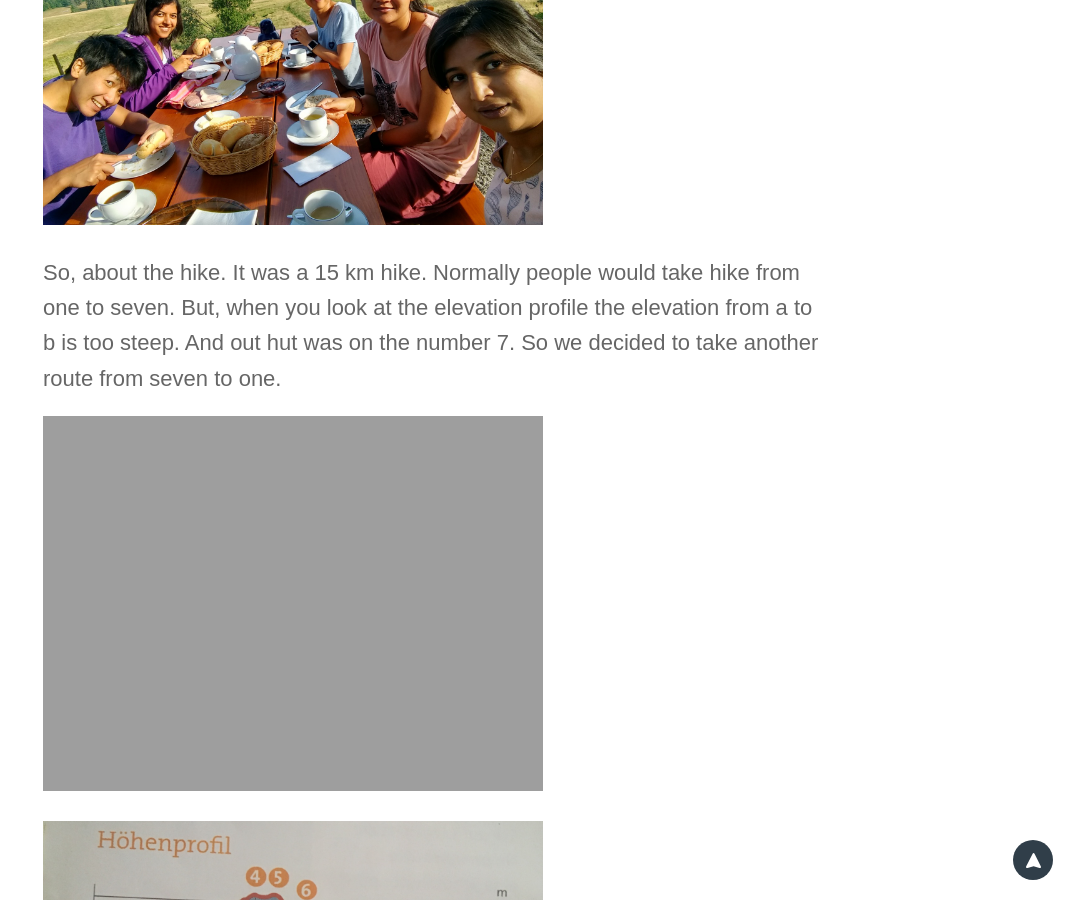
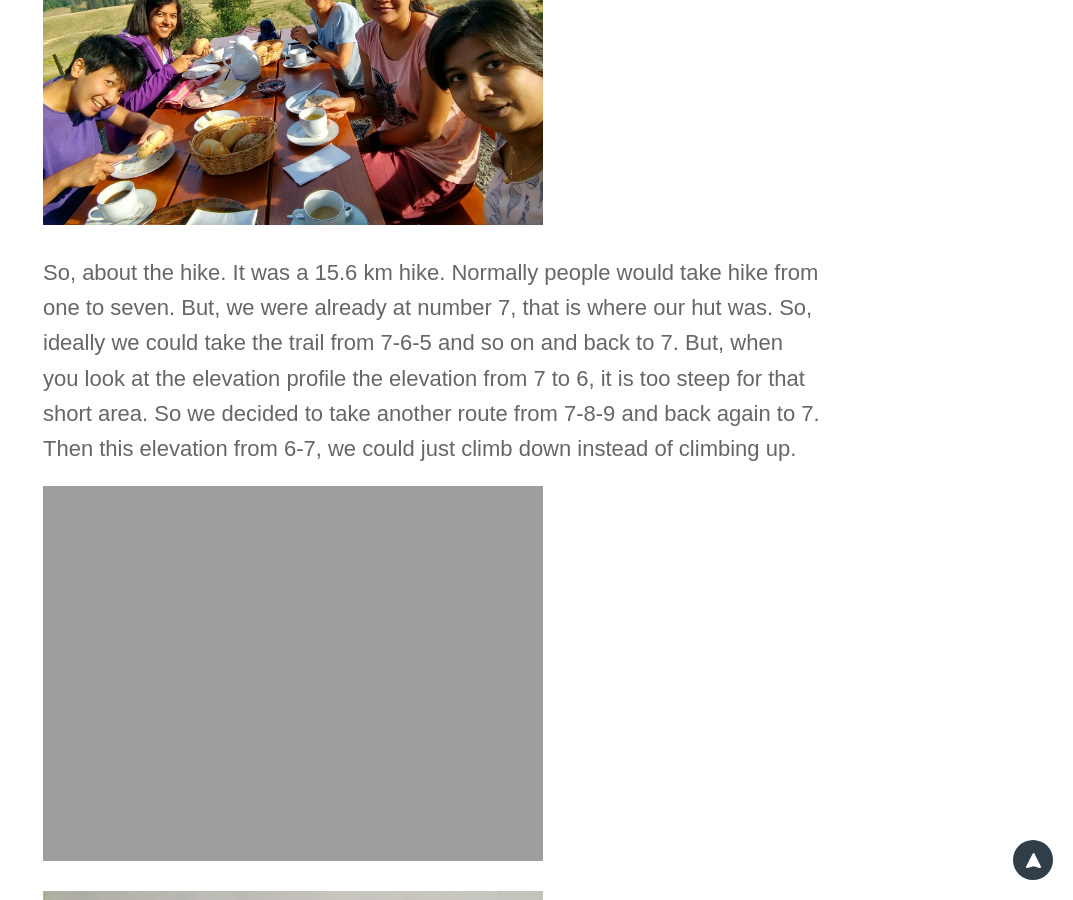
Before and after one commit to sadiksha/sadiksha.github.io, a Jekyll site: the page built from _posts/blog/2019-02-04-Hochtal-steig.md, in a window 1280 px wide and 900 px high, scrolled down 1133 px. Shown: the whole window, without its empty margins (207-1280 px from the left). Built offline with Jekyll 4.4.1, drawn with Linux system fonts in a browser that asks for light colours; nearby versions of some CDN libraries.

Commit message:
Edits texts

```diff
--- a/_posts/blog/2019-02-04-Hochtal-steig.md
+++ b/_posts/blog/2019-02-04-Hochtal-steig.md
@@ -13,7 +13,7 @@
 
 <img alt="Breakfast Krunkelbachhuette" src="http://sadiksha.github.io/assets/img/hochtalsteig/Breakfast_krunkelbachhuette.JPG" width="500">
 
-So, about the hike. It was a 15 km hike. Normally people would take hike from one to seven. But, when you look at the elevation profile the elevation from a to b is too steep. And out hut was on the number 7. So we decided to take another route from seven to one.
+So, about the hike. It was a 15.6 km hike. Normally people would take hike from one to seven. But, we were already at number 7, that is where our hut was. So, ideally we could take the trail from 7-6-5 and so on and back to 7. But, when you look at the elevation profile the elevation from 7 to 6, it is too steep for that short area. So we decided to take another route from 7-8-9 and back again to 7. Then this elevation from 6-7, we could just climb down instead of climbing up.
 
 <img alt="Map of Hochtalsteig" src="http://sadiksha.github.io/assets/img/hochtalsteig/Map.jpg" width="500">
 
```
